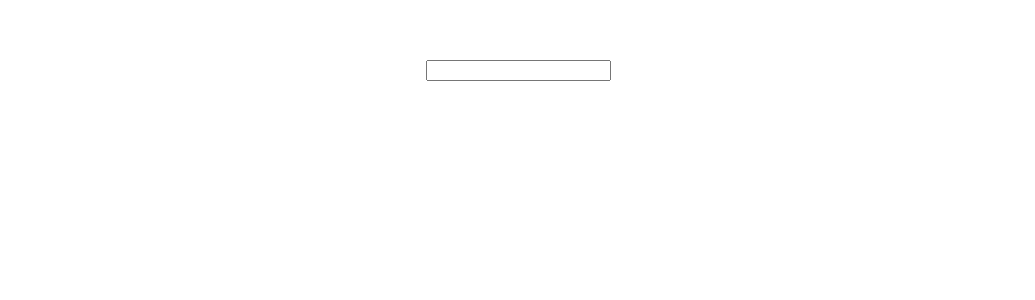
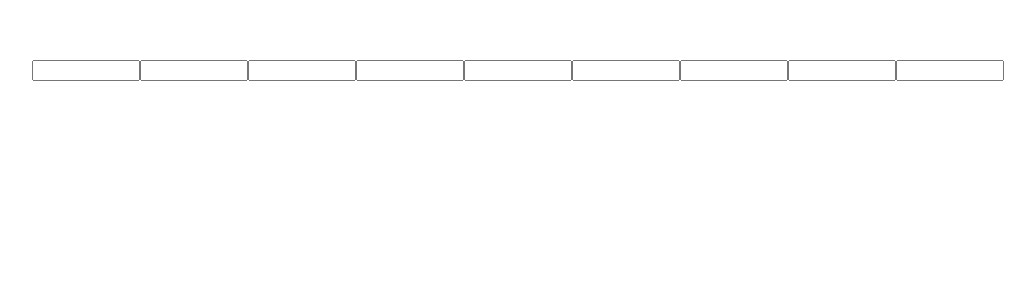
Before and after one commit to AkatorMr/ComponentesVue, a Vue app: page / in a window 1280 px wide. Shown: the top 300 px of the page, without its empty margins (122-1157 px from the left). Built offline with nearby package versions, Linux system fonts and the light colour scheme.

Commit message:
Fila de celdas

```diff
--- a/src/App.vue
+++ b/src/App.vue
@@ -1,6 +1,6 @@
 <template>
   <div id="app">
-    <fecha />
+    <tabla />
   </div>
 </template>
 
@@ -8,12 +8,14 @@
 import Vue from 'vue';
 import HelloWorld from './components/HelloWorld.vue';
 import Fecha from "./components/Fecha.vue"
+import Tabla from "./components/Tabla.vue"
 
 export default Vue.extend({
   name: 'App',
   components: {
     HelloWorld,
-    Fecha
+    Fecha,
+    Tabla
   }
 });
 </script>
--- a/src/components/Fecha.vue
+++ b/src/components/Fecha.vue
@@ -10,7 +10,6 @@ export default {
   name: "Fecha",
   data() {
     return {
-      msg: "Welcome to Your Vue.js App",
       re: null,
       fecha: "",
       error:false
--- /dev/null
+++ b/src/components/Tabla.vue
@@ -0,0 +1,62 @@
+<template>
+  <div class="tabla">
+
+    <input v-for="i in range(9)" v-bind:key="i" @keyup="Organizar" @keydown="Entrada($event,i)" ref="Celda" v-model="valores[i]"/>
+
+  </div>
+</template>
+
+<script>
+
+export default {
+  name: "Tabla",
+  data() {
+    return {
+      re: null,
+      fecha: "",
+      error:false,
+      valores:[],
+      l_id:-1
+    };
+  },
+  methods: {
+    range : function(n){
+      return [0,1,2,3,4,5,6,7,8];
+    },
+    Organizar:function(event){
+      if(this.l_id>=0){
+        //Aca hay que separar
+        //si tiene tab -> solo separar por tab
+        // si no tiene tab -> separar primero por grupo de () y luego por espacios
+        console.log(this.valores[this.l_id]);
+        let texto = this.valores[this.l_id];
+        let celda_inicial = this.l_id;
+
+        this.l_id = -1;
+      }
+    },
+
+    Entrada:function(event,id){
+      if(event.ctrlKey && event.key=="v"){
+        //Pegados
+        this.l_id= id;
+        //console.log(this.texto[id]);
+
+      }
+    }
+  },
+  mounted() {
+    console.log("Mounted");
+    this.re = new RegExp("[0-9/]");
+  },
+};
+</script>
+
+<!-- Add "scoped" attribute to limit CSS to this component only -->
+<style scoped>
+.tabla
+input{
+  width: 100px;
+}
+
+</style>
```
